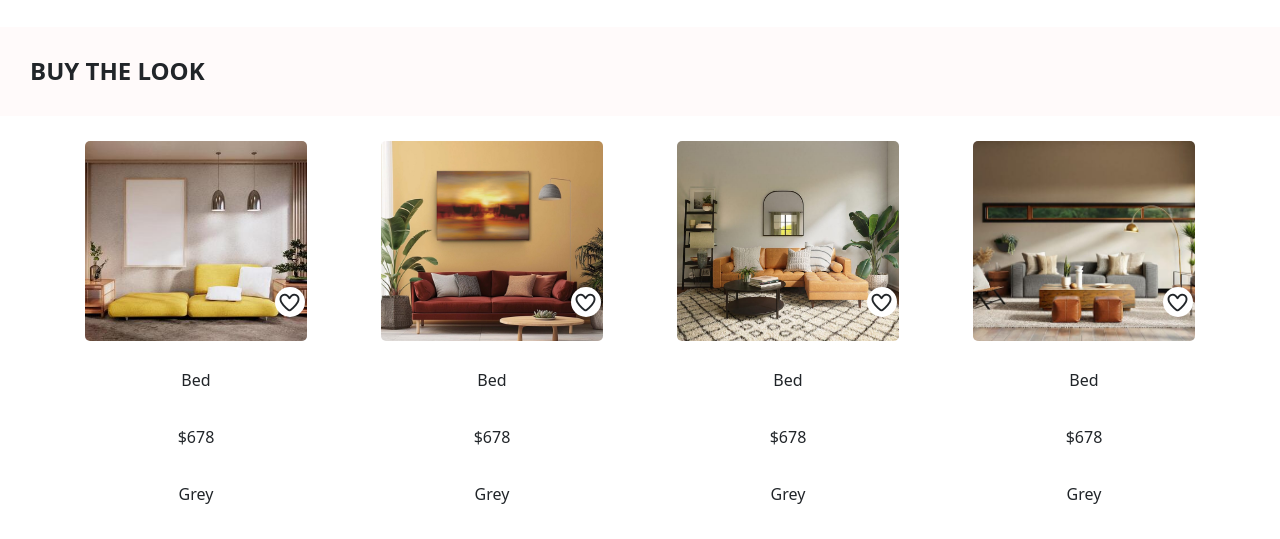
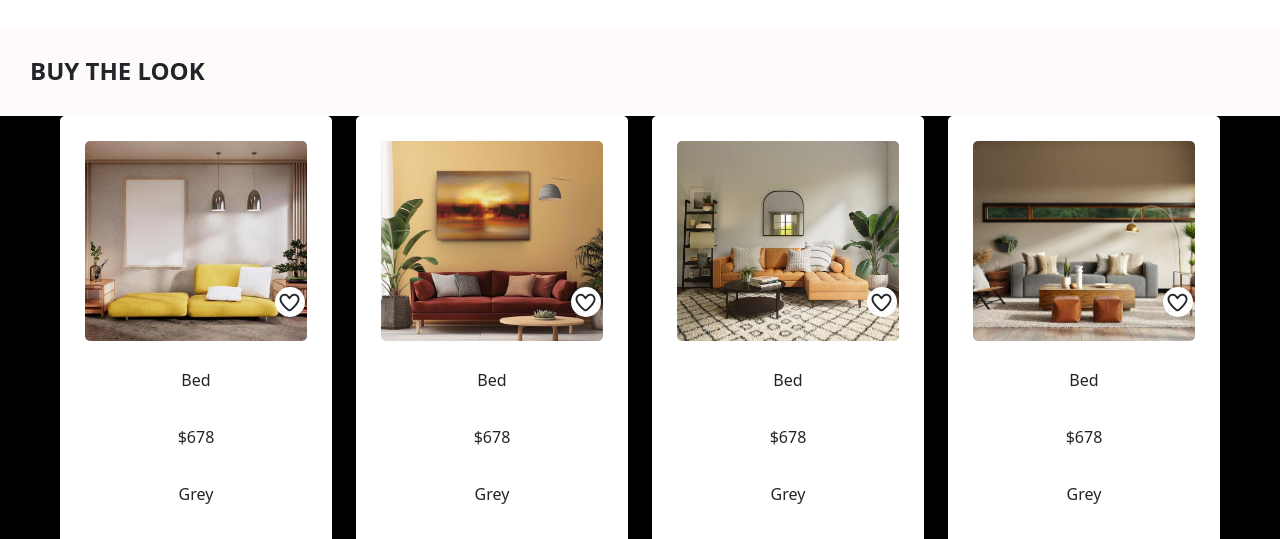
Before and after one commit to divyaravi1610/Decor-Bliss, a plain HTML site: page products.html in a window 1280 px wide. Shown: the part 256-795 px from the top of the page. Drawn offline with nearby package versions, Linux system fonts and the light colour scheme.

Commit message:
Update style.css

```diff
--- a/style.css
+++ b/style.css
@@ -856,10 +856,12 @@ h2{
 
 
 
+#cards{
+    background-color:black;
+}
 
 
 #cards .card{
-    background-color:white;
     width: 100%;
     min-height: 500px;
     height: auto;
```
